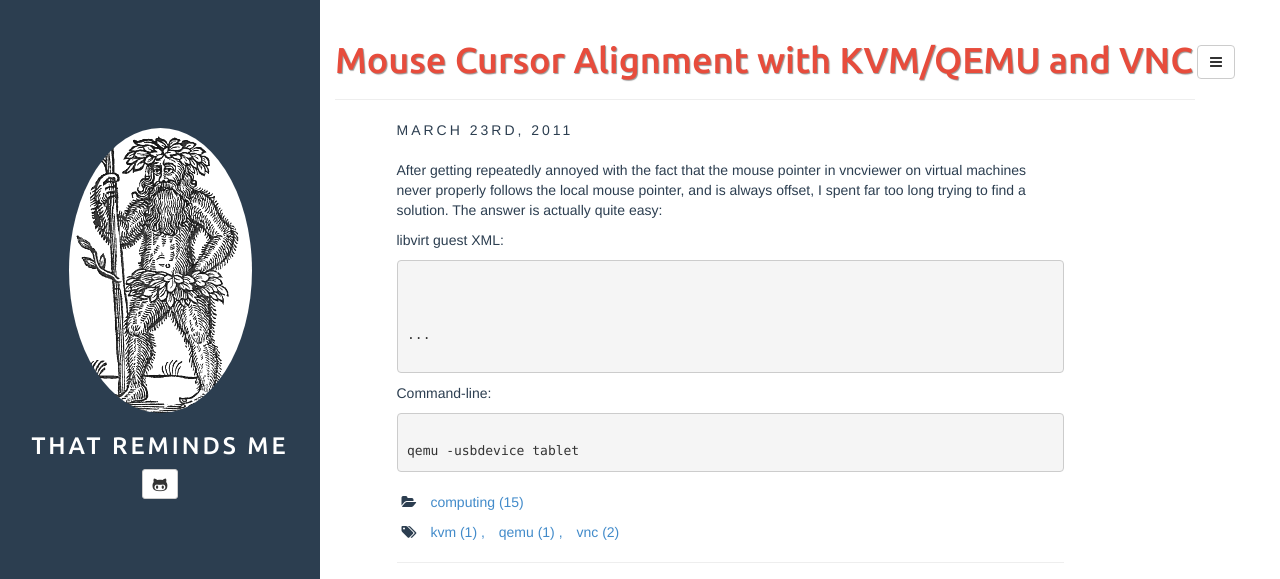
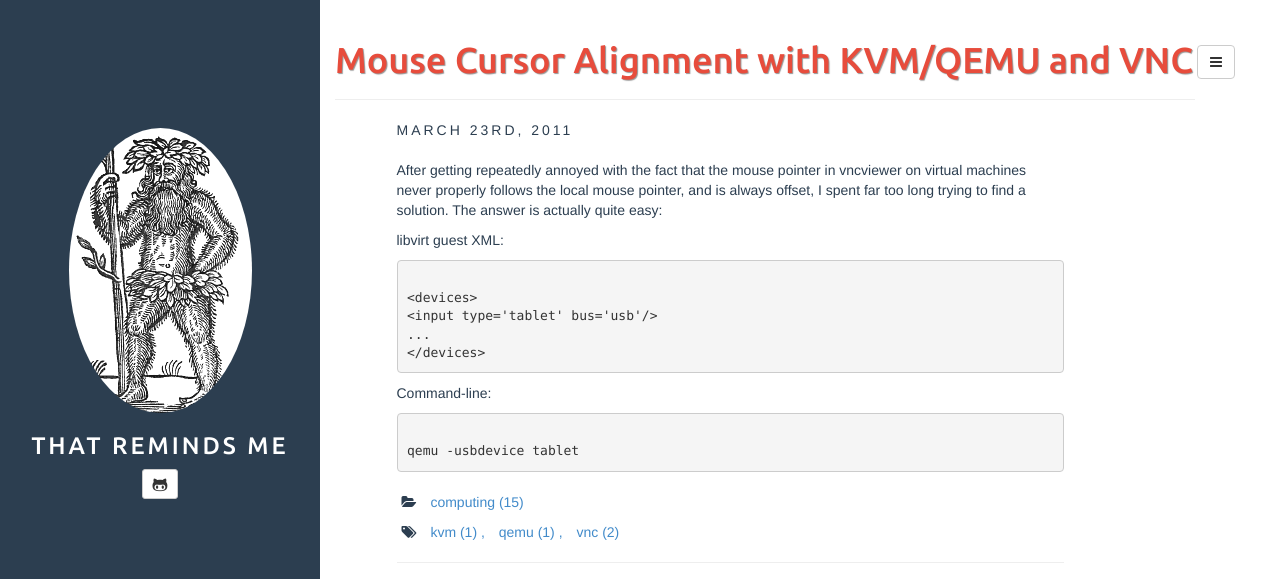
Before and after one commit to mrichar1/thatremindsme, a Jekyll site: the page built from _posts/2011-03-23-Mouse Cursor Alignment with KVMQEMU and VNC.md, in a window 1280 px wide and 991 px high, cut to the strip 0-579 px from the top of the window. Built offline with Jekyll 4.4.1, drawn with Linux system fonts in a browser that asks for light colours.

Commit message:
Fix missing xml in code block.

```diff
--- a/_posts/2011-03-23-Mouse Cursor Alignment with KVMQEMU and VNC.md
+++ b/_posts/2011-03-23-Mouse Cursor Alignment with KVMQEMU and VNC.md
@@ -10,10 +10,10 @@
 libvirt guest XML:
 
 {% highlight text %}
-
-
+<devices>
+<input type='tablet' bus='usb'/>
 ...
-
+</devices>
 {% endhighlight %}
 
 Command-line:
```
